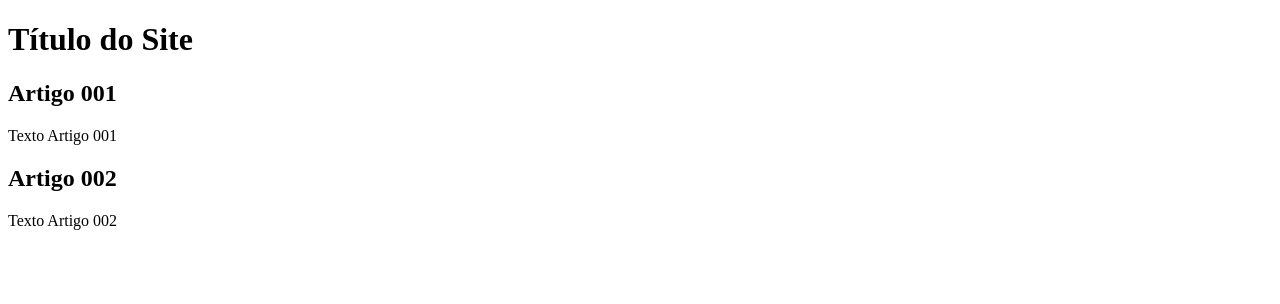
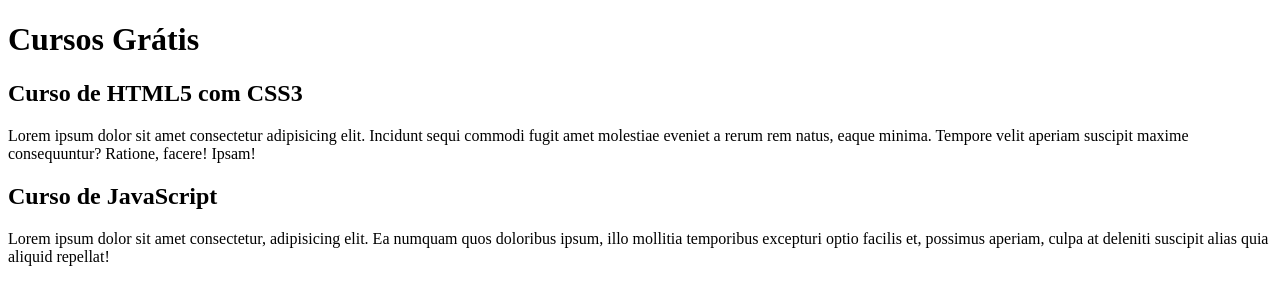
Before and after one commit to jaquemff/projeto-site, a plain HTML site: page index.html in a window 1280 px wide. Drawn offline with Linux system fonts and the light colour scheme.

Commit message:
comecei a escrever o conteudo

```diff
--- a/index.html
+++ b/index.html
@@ -9,15 +9,15 @@
 <body>
     <main>
         <header>
-            <h1>Título do Site</h1>
+            <h1>Cursos Grátis</h1>
         </header>
         <article>
-            <h2>Artigo 001</h2>
-            <p>Texto Artigo 001</p>
+            <h2>Curso de HTML5 com CSS3</h2>
+            <p>Lorem ipsum dolor sit amet consectetur adipisicing elit. Incidunt sequi commodi fugit amet molestiae eveniet a rerum rem natus, eaque minima. Tempore velit aperiam suscipit maxime consequuntur? Ratione, facere! Ipsam!</p>
         </article>
         <article>
-            <h2>Artigo 002</h2>
-            <p>Texto Artigo 002</p>
+            <h2>Curso de JavaScript</h2>
+            <p>Lorem ipsum dolor sit amet consectetur, adipisicing elit. Ea numquam quos doloribus ipsum, illo mollitia temporibus excepturi optio facilis et, possimus aperiam, culpa at deleniti suscipit alias quia aliquid repellat!</p>
         </article>
     </main>
 </body>
```
